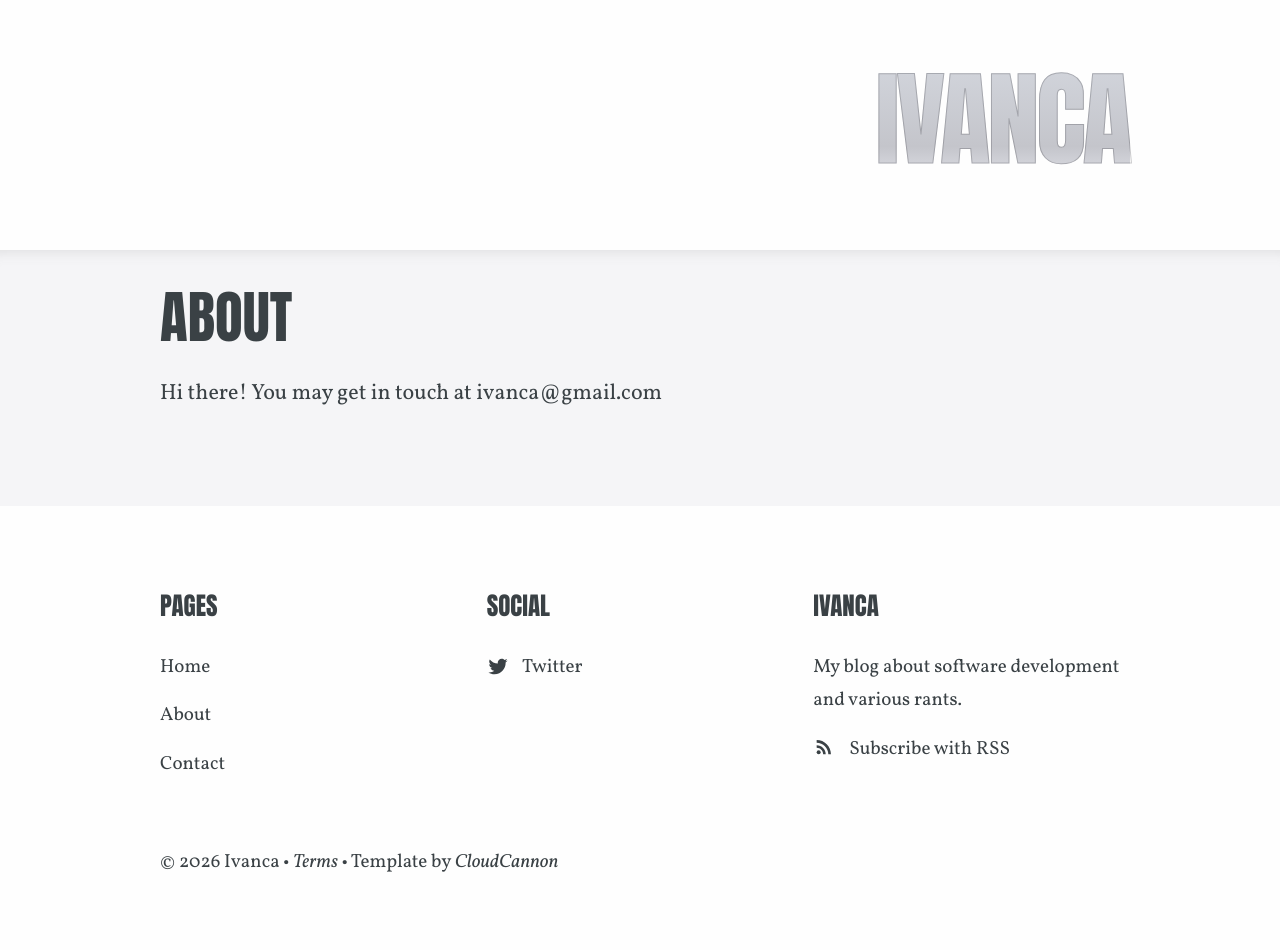
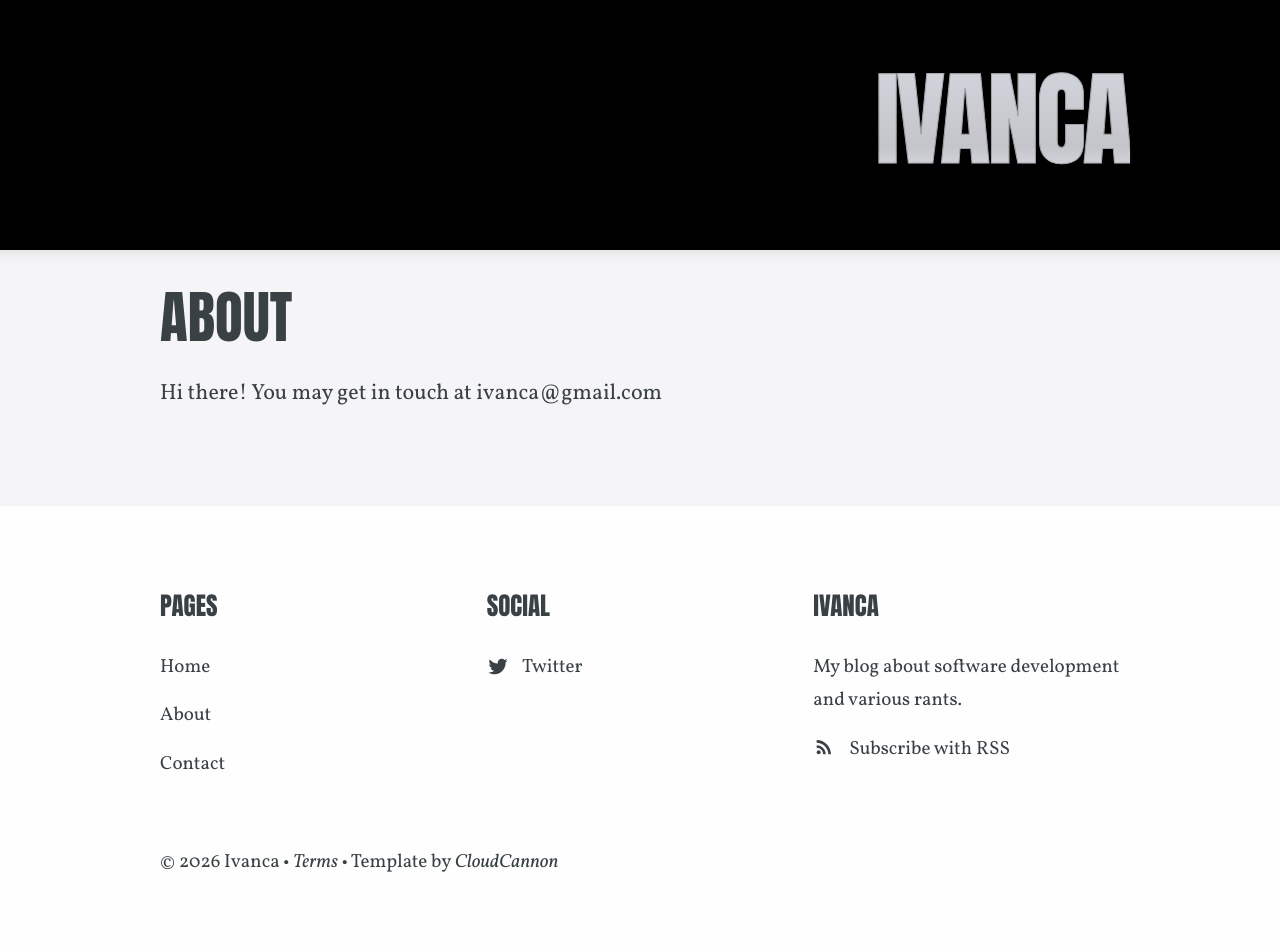
Before and after one commit to Ivanca/ivanca.github.io, a Jekyll site: the page built from about.html, in a window 1280 px wide. Built offline with Jekyll 4.4.1, drawn with Linux system fonts in a browser that asks for light colours; some web fonts are replaced.

Commit message:
CSS Update

```diff
--- a/_sass/_layout.scss
+++ b/_sass/_layout.scss
@@ -34,6 +34,7 @@ header {
 	background-size: cover;
 	background-repeat: no-repeat;
 	background-position: calc(50% - 40px) 175px;
+	background-color: black;
 	box-sizing: border-box;
 
 	.container {
@@ -42,7 +43,7 @@ header {
 
 	@media (min-width: $mobile-break) {
 		background-size: contain;
-		background-position: calc(50% - 300px) calc(100%);
+		background-position: calc(65% - 300px) calc(100%);
 
 		&.main-hero {
 			height: 80vh;
@@ -97,7 +98,6 @@ h1 a {
 }
 
 h1 a:hover {
-	background-color: #b14444;
 	text-shadow: 0px 2px 3px rgba(255, 255, 255, 0.9);
 	color: transparent;
 }
```
